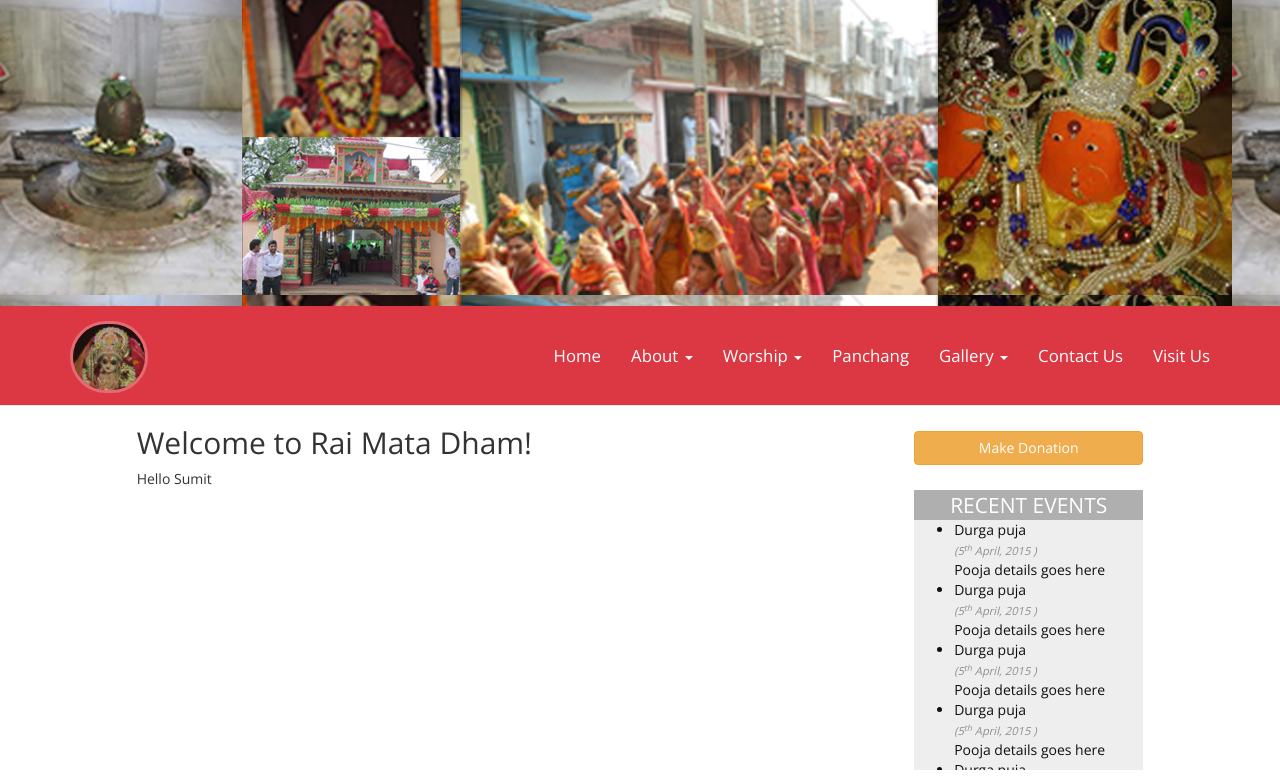
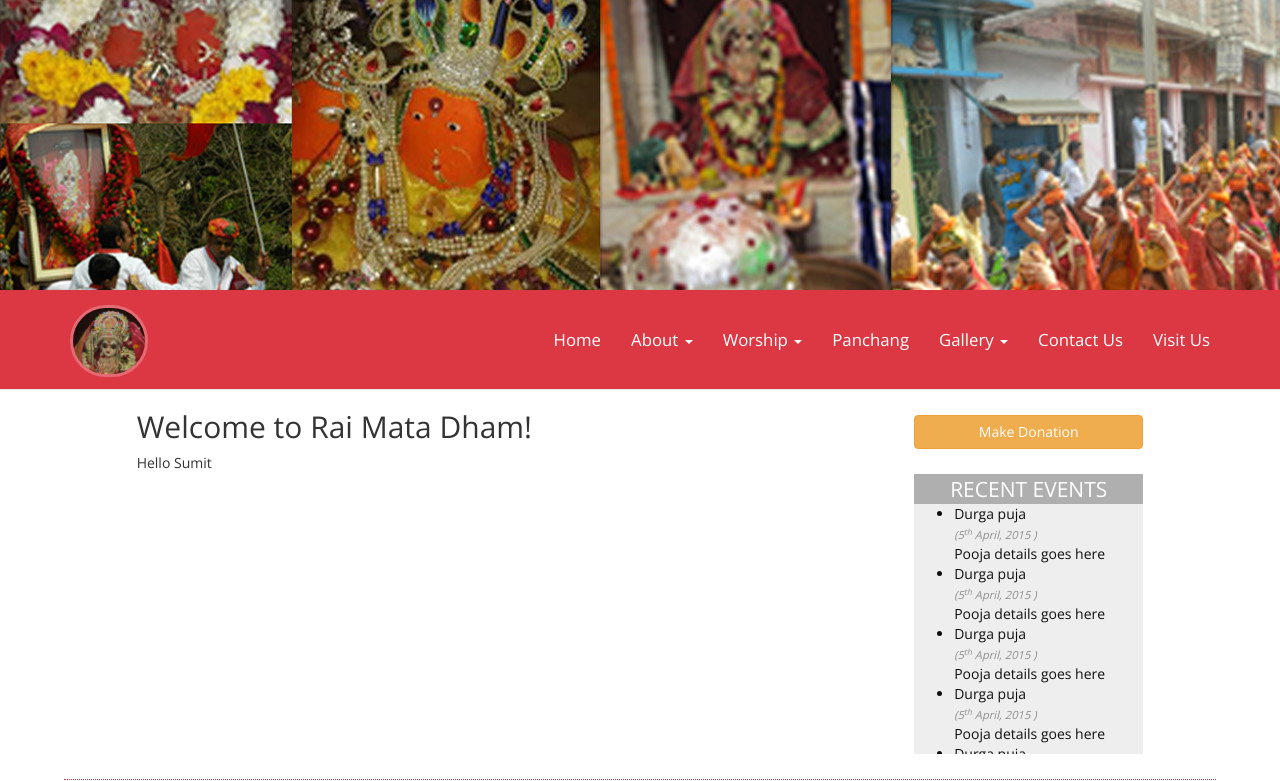
Before and after one commit to sumiet/sumiet.github.io, a PHP site: page /rai-mata/index.html in a window 1280 px wide. Shown: the top 781 px of the page. Run offline with PHP 8.4, Linux system fonts and the light colour scheme.

Commit message:
images changed for rai mata

```diff
--- a/rai-mata/css/slider.css
+++ b/rai-mata/css/slider.css
@@ -10,7 +10,7 @@
 }
 
 #slider, #slider div.sliderInner {
-    width:100%;height:306px;/* Must be the same size as the slider images */
+    width:100%;height:290px;/* Must be the same size as the slider images */
 }
 
 #slider {
```
Also changed, not shown: rai-mata/images/image-slider-1.jpg, rai-mata/images/image-slider-2.jpg, rai-mata/images/image-slider-3.jpg, rai-mata/images/image-slider-4.jpg.
